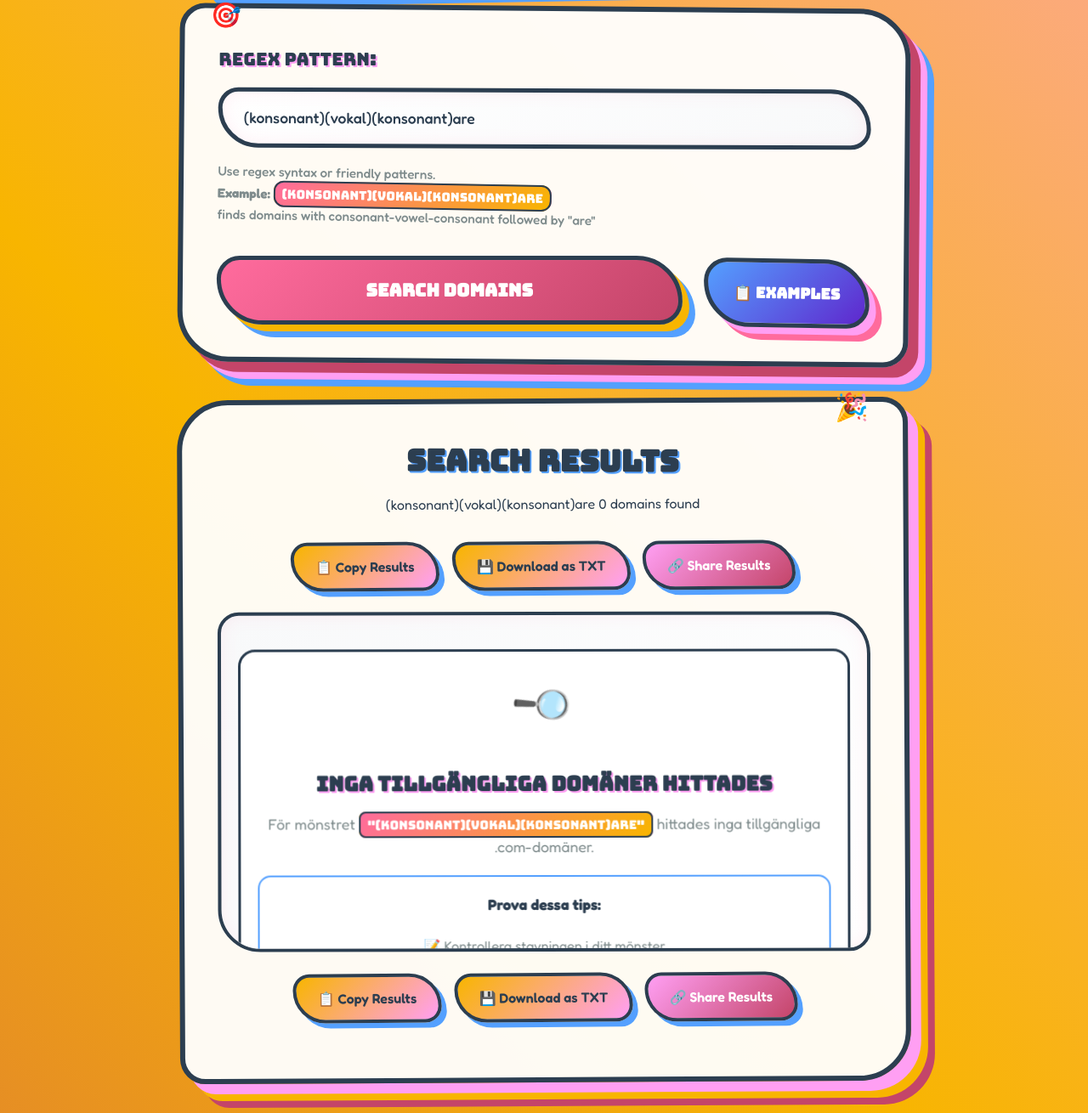
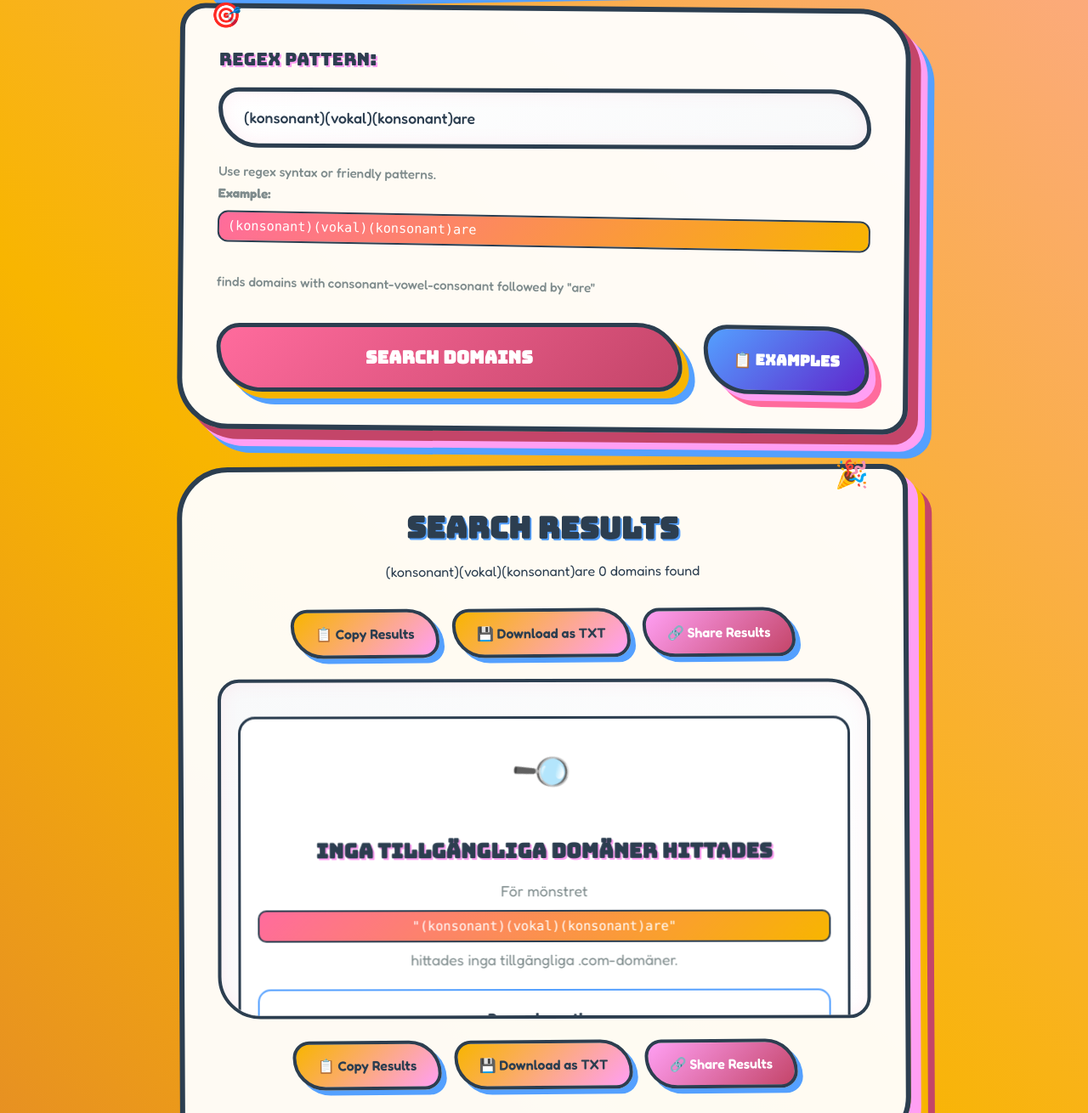
Before and after one commit to peny/scrape-namegrep, a website: page public/index.html in a window 1280 px wide. Shown: the part 333-1643 px from the top of the page at 85% size. Drawn offline with Linux system fonts and the light colour scheme.

Commit message:
style(code): render code blocks on their own line, safe wrapping; fix pattern display wrapping

```diff
--- a/public/styles.css
+++ b/public/styles.css
@@ -148,13 +148,17 @@ body {
 }
 
 .input-help code {
+    display: block;
     background: linear-gradient(135deg, #ff6b9d, #f8b500);
     color: white;
-    padding: 4px 8px;
+    padding: 6px 10px;
     border-radius: 12px;
-    font-family: 'Bungee', cursive;
-    font-size: 0.9rem;
+    font-family: ui-monospace, SFMono-Regular, Menlo, Monaco, Consolas, "Liberation Mono", "Courier New", monospace;
+    font-size: 0.95rem;
     border: 2px solid #2c3e50;
+    margin: 8px 0;
+    white-space: pre-wrap;
+    overflow-wrap: anywhere;
 }
 
 /* Button group */
@@ -647,13 +651,28 @@ body {
 }
 
 .empty-state code {
+    display: block;
     background: linear-gradient(135deg, #ff6b9d, #f8b500);
     color: white;
-    padding: 4px 8px;
-    border-radius: 8px;
-    font-family: 'Bungee', cursive;
-    font-size: 0.9rem;
+    padding: 6px 10px;
+    border-radius: 10px;
+    font-family: ui-monospace, SFMono-Regular, Menlo, Monaco, Consolas, "Liberation Mono", "Courier New", monospace;
+    font-size: 0.95rem;
     border: 2px solid #2c3e50;
+    margin: 8px 0;
+    white-space: pre-wrap;
+    overflow-wrap: anywhere;
+}
+
+/* General code fallback to avoid funky line breaks */
+code {
+    white-space: pre-wrap;
+    overflow-wrap: anywhere;
+}
+
+.pattern-display {
+    white-space: pre-wrap;
+    overflow-wrap: anywhere;
 }
 
 .empty-suggestions {
```
